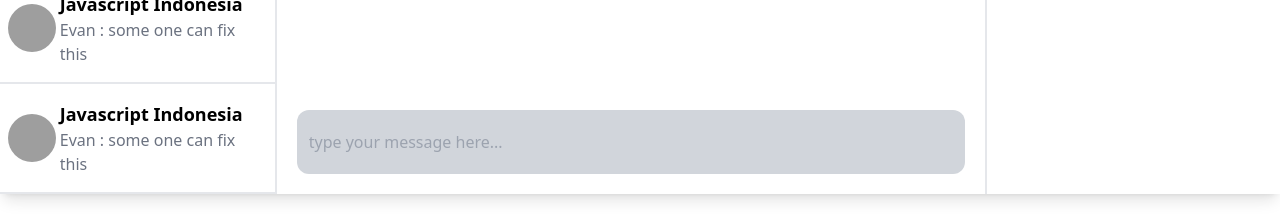
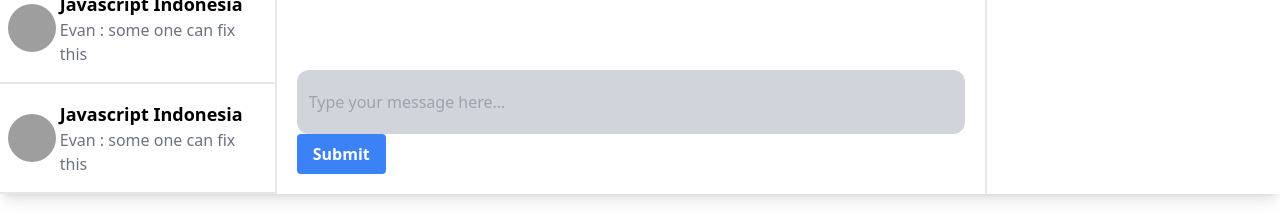
Before and after one commit to cdcalderon/tube-research, an Angular app: page / in a window 1280 px wide. Shown: the part 562-786 px from the top of the page. Built offline with nearby package versions, Linux system fonts and the light colour scheme; grey boxes are pictures that could not be loaded.

Commit message:
wire up relevance service

```diff
--- a/src/app/app.component.html
+++ b/src/app/app.component.html
@@ -188,8 +188,16 @@
         <input
           class="w-full bg-gray-300 py-5 px-3 rounded-xl"
           type="text"
-          placeholder="type your message here..."
+          placeholder="Type your message here..."
+          [(ngModel)]="userPrompt"
+          (keyup.enter)="onSubmit()"
         />
+        <button
+          class="bg-blue-500 hover:bg-blue-700 text-white font-bold py-2 px-4 rounded"
+          (click)="onSubmit()"
+        >
+          Submit
+        </button>
       </div>
     </div>
     <!-- end message -->
--- a/src/app/app.component.ts
+++ b/src/app/app.component.ts
@@ -1,13 +1,32 @@
 import { Component } from '@angular/core';
 import { RouterOutlet } from '@angular/router';
+import { RelevanceAIService } from './shared/relevanceai.service';
+import { FormsModule } from '@angular/forms';
 
 @Component({
   selector: 'app-root',
   standalone: true,
-  imports: [RouterOutlet],
+  imports: [RouterOutlet, FormsModule],
   templateUrl: './app.component.html',
   styleUrl: './app.component.scss'
 })
 export class AppComponent {
   title = 'tube-research';
+  userPrompt: string = ''; // Bind this to the input field
+  mockTranscript: string = 'Your mock video transcript here...'; // Replace with your mock transcript
+
+
+  constructor(private relevanceAIService: RelevanceAIService){
+
+  }
+
+  onSubmit(): void {
+    this.relevanceAIService.triggerRelevanceAI(this.mockTranscript, this.userPrompt)
+      .subscribe(response => {
+        console.log('Response from Relevance AI:', response);
+        // Handle the response as needed
+      }, error => {
+        console.error('Error:', error);
+      });
+  }
 }
--- a/src/app/app.config.ts
+++ b/src/app/app.config.ts
@@ -2,7 +2,8 @@ import { ApplicationConfig } from '@angular/core';
 import { provideRouter } from '@angular/router';
 
 import { routes } from './app.routes';
+import { provideHttpClient } from '@angular/common/http';
 
 export const appConfig: ApplicationConfig = {
-  providers: [provideRouter(routes)]
+  providers: [provideRouter(routes), provideHttpClient()]
 };
```
